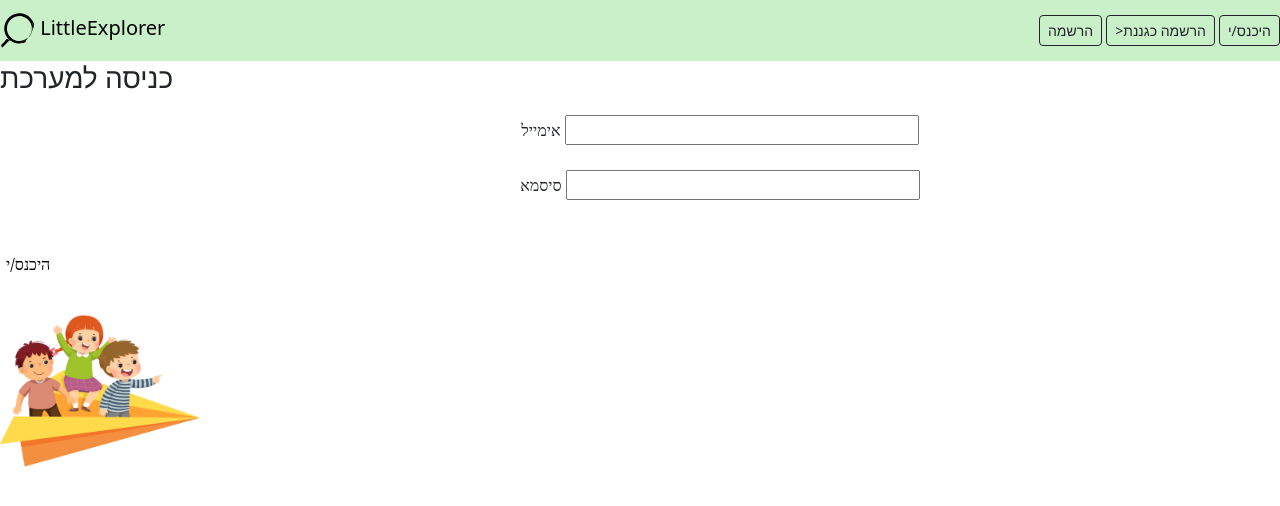
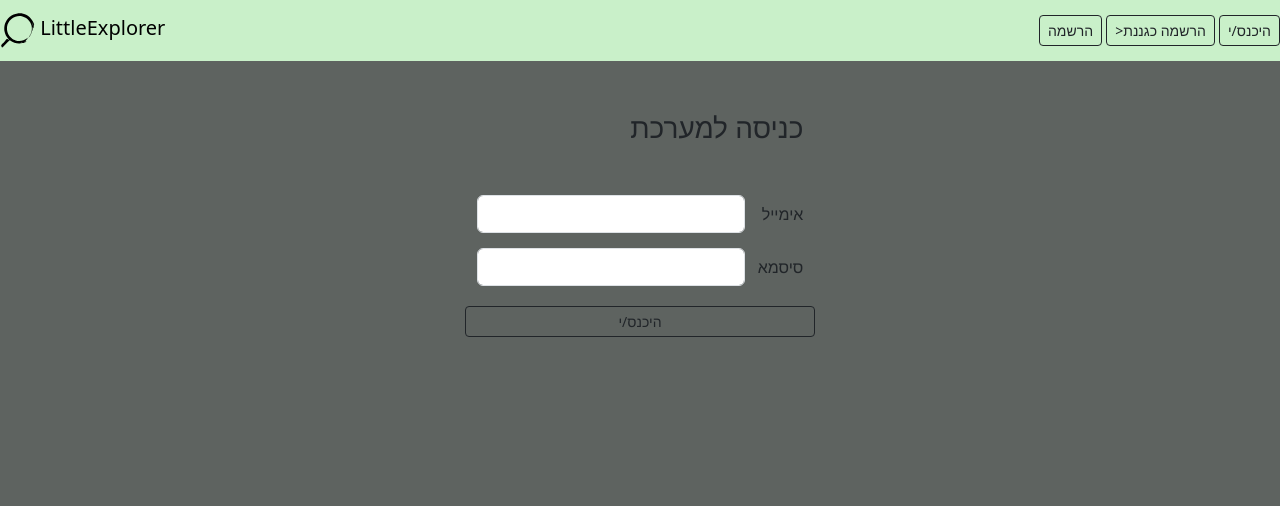
Before and after one commit to idoweinstein/LittleExplorer, a Django app: page /login/ in a window 1280 px wide. Shown: the top 506 px of the page. Run offline with Django 4.2, Linux system fonts and the light colour scheme.

Commit message:
new style

```diff
--- a/app/static/login_style.css
+++ /dev/null
@@ -1,41 +0,0 @@
-.login_button{
-    position: absolute;
-    margin-top: 30px;
-    margin-right: 540px;
-    font-family: "Georgia", Georgia, serif;
-    font-size: 1em;
-    background-color:  white;
-    border: #FDCDE8;
-    color: black;
- }
-
- .mb-3 {
-    text-align: center;
-    font-family: "Georgia", Georgia, serif;
-    font-size: 1em;
-    position: relative;
-    margin-top: 20px;
-    margin-left: 160px;
- }
-
-  .header{
-    background-color: #AEDFFF;
-  }
-
-  body{
-    background-color: white;
-  }
-
-  .form_control{
-    font-family: "Georgia", Georgia, serif;
-    font-size: 1em;
-  }
-
-  .login_photo {
-    position: absolute;
-    margin-right: 450px;
-    margin-top: 70px;
-    width: 200px;
-    height: 200px;
-
-  }
--- a/app/templates/base.html
+++ b/app/templates/base.html
@@ -1,7 +1,7 @@
 <!DOCTYPE html>
 <html>
 <head>
-<!-- <link rel="stylesheet" href="..\static\base.css"> -->
+<link rel="stylesheet" href="..\static\base.css">
 <link href="https://cdn.jsdelivr.net/npm/bootstrap@5.3.0-alpha3/dist/css/bootstrap.min.css" rel="stylesheet" integrity="sha384-KK94CHFLLe+nY2dmCWGMq91rCGa5gtU4mk92HdvYe+M/SXH301p5ILy+dN9+nJOZ" crossorigin="anonymous">
 <script src="https://cdn.jsdelivr.net/npm/bootstrap@5.3.0-alpha3/dist/js/bootstrap.bundle.min.js" integrity="sha384-ENjdO4Dr2bkBIFxQpeoTz1HIcje39Wm4jDKdf19U8gI4ddQ3GYNS7NTKfAdVQSZe" crossorigin="anonymous"></script>
 <nav class="navbar navbar-left navbar-light justify-content-between" style="background-color: #c9f0c9;">
@@ -25,7 +25,7 @@
  </nav>
 </head>
 
-<body>
+<body style="background-color: #5e6360;">
    <script src="https://cdn.jsdelivr.net/npm/@popperjs/core@2.11.7/dist/umd/popper.min.js" integrity="sha384-zYPOMqeu1DAVkHiLqWBUTcbYfZ8osu1Nd6Z89ify25QV9guujx43ITvfi12/QExE" crossorigin="anonymous"></script>
    <script src="https://cdn.jsdelivr.net/npm/bootstrap@5.3.0-alpha3/dist/js/bootstrap.min.js" integrity="sha384-Y4oOpwW3duJdCWv5ly8SCFYWqFDsfob/3GkgExXKV4idmbt98QcxXYs9UoXAB7BZ" crossorigin="anonymous"></script>
    {% block content %}{% endblock content %}
--- a/app/templates/login.html
+++ b/app/templates/login.html
@@ -2,27 +2,30 @@
 
 {% block content %}
 <body>
-  <div class="login">
-    <link rel="stylesheet" href="..\static\login_style.css">
-    <h3>כניסה למערכת</h3>
-    <form action="" method=POST>
-      {% csrf_token %}
-
-    <form>
-      <div class="mb-3">
-        <label for="exampleInputEmail1" class="form-label">אימייל</label>
-        <input type="text" class="form_control" name="username" aria-describedby="emailHelp" size="30">
+  <div class="d-flex justify-content-center" dir="rtl">
+    <div  style="margin-top: 50px;">
+      <h3>כניסה למערכת</h3>
+      <div  style="margin-top: 50px;">
+        <form class="form-horizontal" action="" method=POST>
+          {% csrf_token %}
+          <div class="form-group row">
+            <label class="col-sm-2 col-form-label" for="email">אימייל</label>
+            <div class="col-sm-10">
+              <input class="form-control mr-sm-2" id="email" type="email" aria-label="Search">
+            </div>
+          </div>
+          <div class="form-group row" style="margin-top: 15px;">
+            <label class="col-sm-2 col-form-label" for="password">סיסמא</label>
+            <div class="col-sm-10">
+              <input class="form-control mr-sm-2" id="password" type="search" aria-label="Search">
+            </div>
+          </div>
+          <div class="form-group row" style="margin-top: 20px;">
+            <button type="submit" class="btn btn-outline-dark btn-sm">היכנס/י</button>
+          </div>
+        </form>
       </div>
-
-      <div class="mb-3">
-        <label for="exampleInputPassword1" class="form-label">סיסמא</label>
-        <input type="password" class="form_control" name="password" size="30">
-      </div>
-
-      <input type="submit" class="login_button" value="היכנס/י" class="btn btn-secondary">
-
-    </form>
-    <img src="..\static\imges\10.png" alt="photo" class="login_photo"/>
+    </div>
   </div>
 </body>
 
```
Also changed, not shown: app/static/base.css (+2 -93 lines), app/static/index.css (+3 -66 lines), app/static/register.css (deleted, +0 -24 lines), app/templates/index.html (+2 -33 lines), app/templates/register.html (+10 -17 lines), app/static/imges/kids_play5.jpg (renamed from app/static/imges/lids_play5.jpg).
